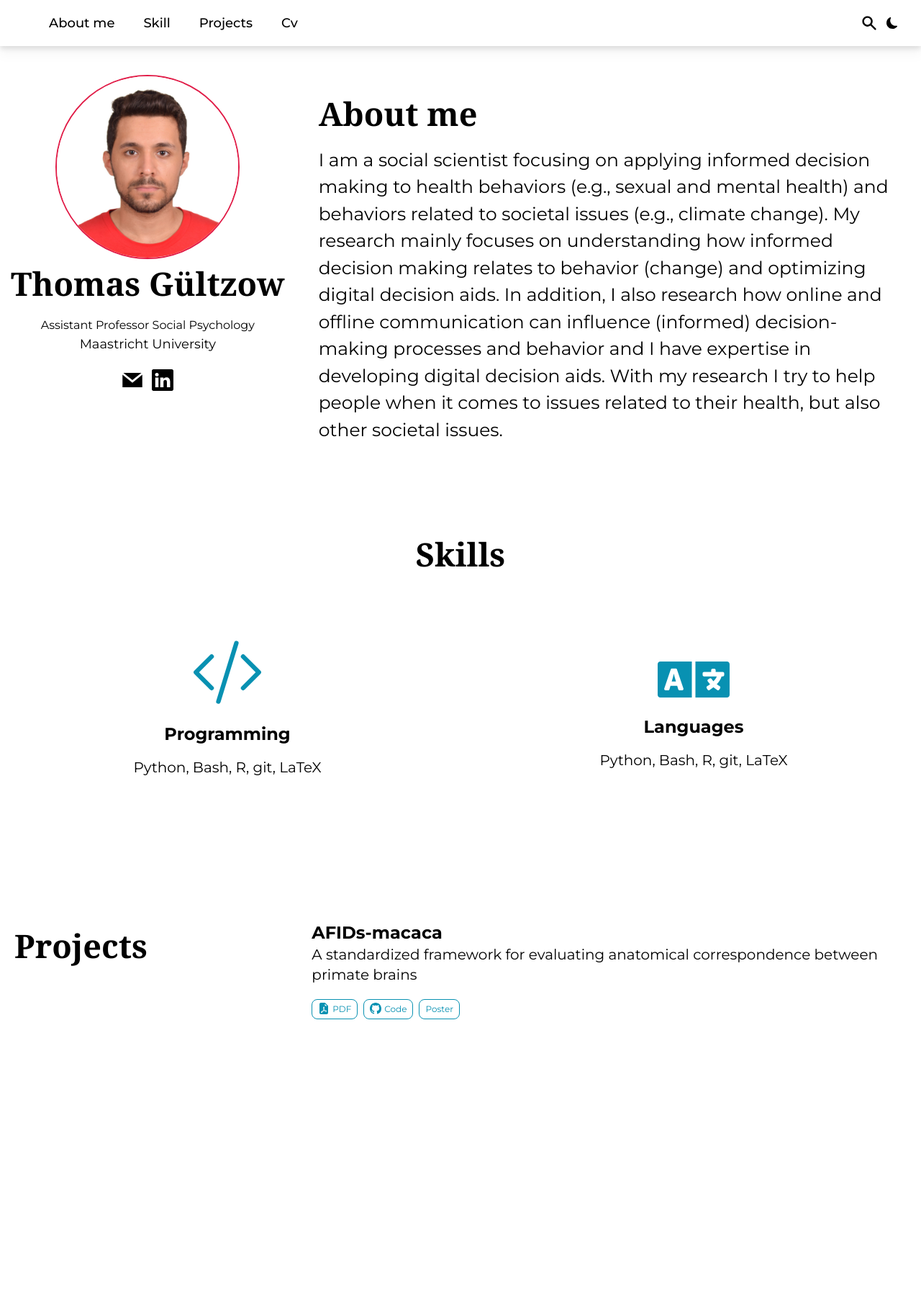
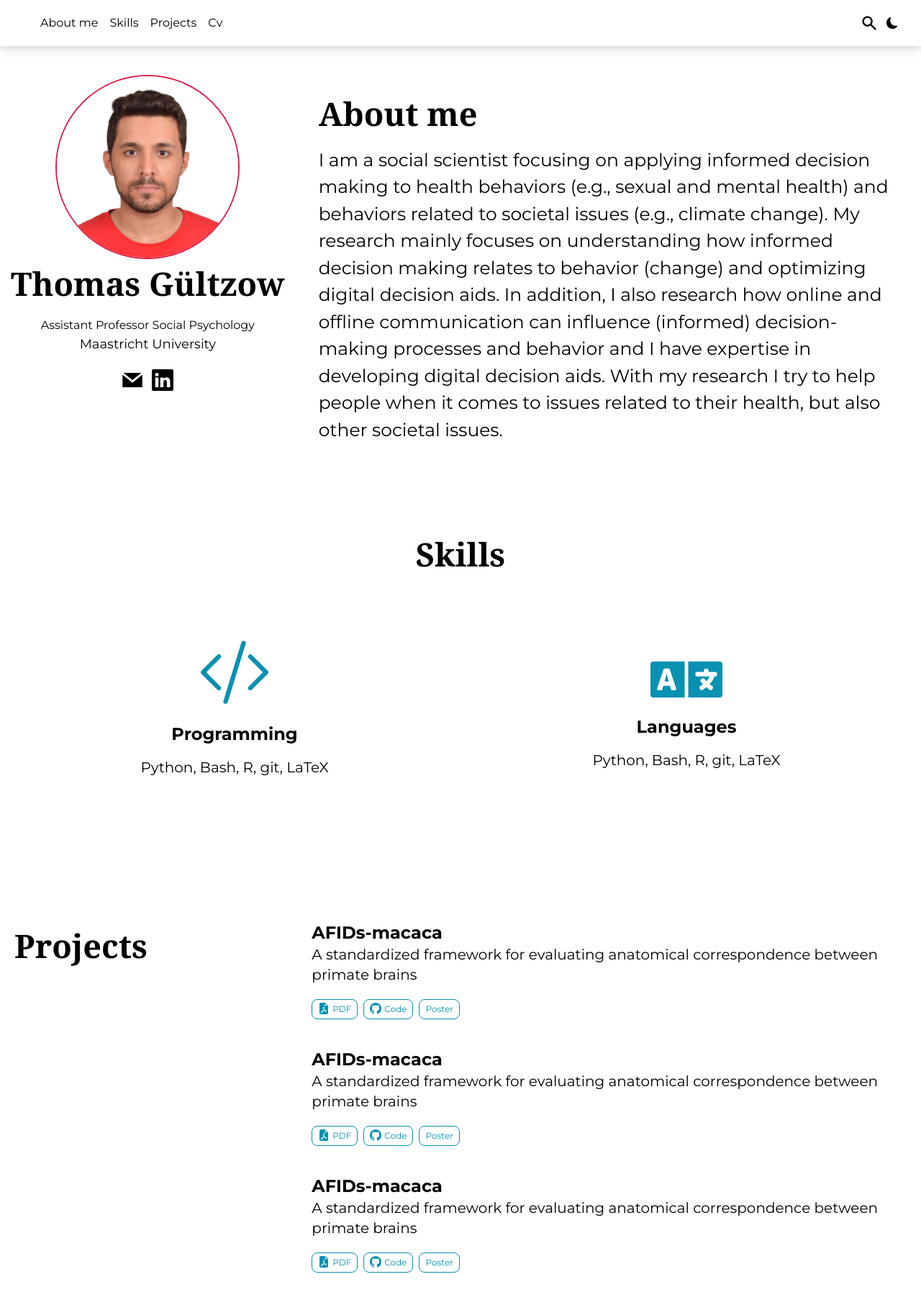
Before and after one commit to Nada-orban/ahmedportfolio4, a Next.js app: page / in a window 1280 px wide. Shown: the top 1806 px of the page at 72% size. Before the commit the page ends 1496 px from the top, so only its background shows below. Built offline with nearby package versions, Linux system fonts and the light colour scheme.

Commit message:
solve dark mode background

```diff
--- a/Components/Nav.js
+++ b/Components/Nav.js
@@ -32,10 +32,10 @@ function classNames(...classes) {
 
 function Nav() {
     const { theme, setTheme } = useTheme('light');
-    const [current, setCurrent] = useState("false");
+    const [active, setActive] = useState("false");
     const [mounted, setMounted] = useState(false);
-    const cuurentfunc = () => {
-        setCurrent(!current)
+    const activefunc = () => {
+        setActive(!active)
     }
 
     useEffect(() => {
@@ -46,7 +46,7 @@ function Nav() {
     }
 
     return (
-        <Disclosure as="nav" className="sticky top-0 bg-white  dark:bg-gray-800  dark:drop-shadow-lg text-black dark:text-light drop-shadow-lg ">
+        <Disclosure as="nav" className="sticky top-0   bg-white  dark:bg-gray-800  dark:shadow-lg  dark:shadow-slate-500/40  text-black dark:text-light drop-shadow-lg ">
             {({ open }) => (
                 <>
                     <div className="mx-auto max-w-7xl px-2 sm:px-6 lg:px-8">
@@ -68,20 +68,35 @@ function Nav() {
                                 </div>
                                 <div className="hidden sm:ml-6 sm:block">
                                     <div className="flex space-x-4">
-                                        {navigation.map((item) => (
-                                            <a
-                                                key={item.name}
-                                                href={item.href}
-                                                className={classNames(
-                                                    item.current ? 'text-Emerald-300 dark:text-white ' : ' hover:bg-gray-700 hover:text-red text-black dark:text-white',
-                                                    'rounded-md px-3 py-2 text-lg font-medium '
-                                                )}
-                                                aria-current={item.current ? 'page' : undefined}
-                                                onClick={() => cuurentfunc()}
-                                            >
-                                                {item.name}
-                                            </a>
-                                        ))}
+                                        <a
+                                            key='about'
+                                            href='#'
+                                            className="text-black dark:text-white hover:text-cyan-600  active:bg-red-700 "
+                                        >
+                                            About me
+                                        </a>
+                                        <a
+                                            key='skill'
+                                            href='#skill'
+                                            className="text-black dark:text-white hover:text-cyan-600  active:bg-violet-700 "
+                                        >
+                                            Skills
+                                        </a>
+                                        <a
+                                            key='project'
+                                            href='#project'
+                                            className="text-black dark:text-white hover:text-cyan-600 focus:text-cyan-600  active:bg-violet-700 "
+                                        >
+                                            Projects
+                                        </a>
+                                        <a
+                                            key='cv'
+                                            href='#cv'
+                                            className="text-black dark:text-white hover:text-cyan-600 focus:text-cyan-600  active:bg-violet-700 "
+                                        >
+                                            Cv
+                                        </a>
+
                                     </div>
                                 </div>
                             </div>
@@ -113,16 +128,17 @@ function Nav() {
                     </div>
 
                     <Disclosure.Panel className="sm:hidden">
-                        <div className="space-y-1 px-2 pb-3 pt-2">
+                        <div className="space-y-1 px-5 pb-3 pt-2 flex flex-col gap-2 ">
                             {navigation.map((item) => (
                                 <Disclosure.Button
                                     key={item.name}
                                     as="a"
                                     href={item.href}
-                                    className={classNames(
-                                        item.current ? 'bg-gray-900 text-black dark:text-white ' : 'text-black dark:text-white hover:bg-gray-700 hover:text-white',
-                                        'block rounded-md px-3 py-2 text-white font-medium'
-                                    )}
+                                    // className={classNames(
+                                    //     item.current ? 'bg-gray-900 text-black dark:text-white ' : 'text-black dark:text-white hover:bg-gray-700 hover:text-white',
+                                    //     'block rounded-md px-3 py-2 text-white font-medium'
+                                    // )}
+                                    className='text-black dark:text-white'
                                     aria-current={item.current ? 'page' : undefined}
                                 >
                                     {item.name}
--- a/Components/Projects.js
+++ b/Components/Projects.js
@@ -36,6 +36,56 @@ function Projects() {
                             </Link>
                         </div>
                     </div>
+                    <div className='text-start mt-10'>
+                        <h2 className='font-bold text-2xl font-bold  hover:text-cyan-600 cursor-pointer' >AFIDs-macaca</h2>
+                        <h5 className='text-xl'>A standardized framework for evaluating anatomical correspondence between primate brains</h5>
+                        <div className='flex flex-row gap-2 mt-5'>
+                            <Link href="#">
+                                <button className='rounded-lg border border-cyan-600 p-1 px-2  flex flex-row gap-1 hover:bg-cyan-600 hover:text-white'>
+                                    <BsFillFileEarmarkPdfFill style={{ color: "#0891b2" }} />
+                                    <h6 className='text-cyan-600'>PDF</h6>
+                                </button>
+                            </Link>
+                            <Link href="#">
+                                <button className='rounded-lg border border-cyan-600 p-1 px-2 flex flex-row gap-1 hover:bg-cyan-600 hover:text-white'>
+                                    <BsGithub style={{ color: "#0891b2" }} />
+                                    <h6 className='text-cyan-600'>Code</h6>
+                                </button>
+                            </Link>
+                            <Link href="#">
+                                <button className='rounded-lg border border-cyan-600 p-1  px-2 flex flex-row gap-1 hover:bg-cyan-600 hover:text-white'>
+                                    {/* <BsGithub style={{ color: "#0891b2" }} /> */}
+                                    <h6 className='text-cyan-600'>Poster</h6>
+                                </button>
+                            </Link>
+                        </div>
+                    </div>
+                    <div className='text-start mt-10'>
+                        <h2 className='font-bold text-2xl font-bold  hover:text-cyan-600 cursor-pointer' >AFIDs-macaca</h2>
+                        <h5 className='text-xl'>A standardized framework for evaluating anatomical correspondence between primate brains</h5>
+                        <div className='flex flex-row gap-2 mt-5'>
+                            <Link href="#">
+                                <button className='rounded-lg border border-cyan-600 p-1 px-2  flex flex-row gap-1 hover:bg-cyan-600 hover:text-white'>
+                                    <BsFillFileEarmarkPdfFill style={{ color: "#0891b2" }} />
+                                    <h6 className='text-cyan-600'>PDF</h6>
+                                </button>
+                            </Link>
+                            <Link href="#">
+                                <button className='rounded-lg border border-cyan-600 p-1 px-2 flex flex-row gap-1 hover:bg-cyan-600 hover:text-white'>
+                                    <BsGithub style={{ color: "#0891b2" }} />
+                                    <h6 className='text-cyan-600'>Code</h6>
+                                </button>
+                            </Link>
+                            <Link href="#">
+                                <button className='rounded-lg border border-cyan-600 p-1  px-2 flex flex-row gap-1 hover:bg-cyan-600 hover:text-white'>
+                                    {/* <BsGithub style={{ color: "#0891b2" }} /> */}
+                                    <h6 className='text-cyan-600'>Poster</h6>
+                                </button>
+                            </Link>
+                        </div>
+                    </div>
+
+
 
                 </div>
             </div>
--- a/Components/Skill.js
+++ b/Components/Skill.js
@@ -4,7 +4,7 @@ import { FaLanguage } from 'react-icons/fa'
 
 function Skill() {
     return (
-        <div id="skill" className='container mx-auto pt-10 pb-10 mt-10 mb-10 text-center'>
+        <div id="skill" className='container mx-auto pt-10 pb-10 mt-10 mb-10 text-center px-5'>
             <h1 className='font-bold mb-10 pb-10 font-serif'>Skills</h1>
             <div className='grid   grid-cols-1 sm:grid-cols-2 sm:grid-flow-col gap-4 mb-10 pb-10'>
                 <div className='flex  flex-col  justify-center items-center mx-auto  '>
--- a/src/styles/globals.css
+++ b/src/styles/globals.css
@@ -3,6 +3,9 @@
 @tailwind utilities;
 
 @layer base {
+  body{
+    @apply bg-white dark:bg-gray-800;
+  }
   /* h1 {
     @apply text-2xl font-bold mb-3 pb-10 font-serif;
   } */
```
